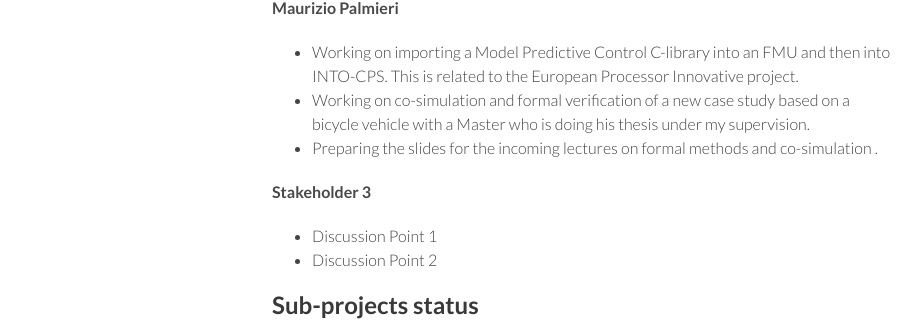
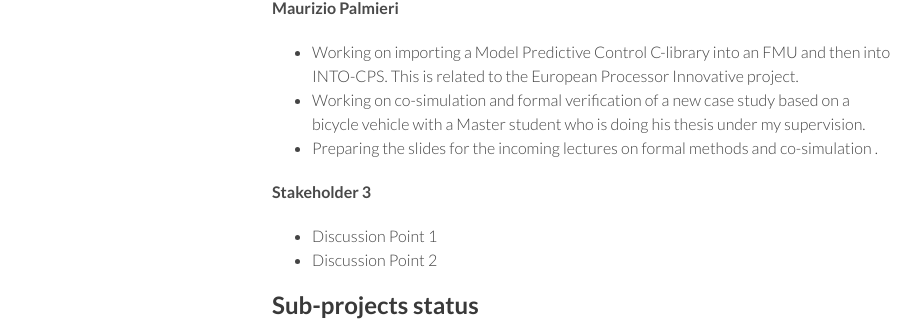
Before and after one commit to digitaltwincentre/digitaltwincentre.github.io, a Jekyll site: the page built from _biweeklies/Biweekly-33.md, in a window 1280 px wide. Shown: the part 921-1242 px from the top of the page, without its empty margins (178-1100 px from the left). Built offline with Jekyll 4.4.1, drawn with Linux system fonts in a browser that asks for light colours; nearby versions of some CDN libraries.

Commit message:
Update Biweekly-33.md

```diff
--- a/_biweeklies/Biweekly-33.md
+++ b/_biweeklies/Biweekly-33.md
@@ -45,7 +45,7 @@ date: 11 February 2021, 1230 CET
 
 #### Maurizio Palmieri
 * Working on importing a Model Predictive Control C-library into an FMU and then into INTO-CPS. This is related to the European Processor Innovative project.
-* Working on co-simulation and formal verification of a new case study based on a bicycle vehicle with a Master who is doing his thesis under my supervision.
+* Working on co-simulation and formal verification of a new case study based on a bicycle vehicle with a Master student who is doing his thesis under my supervision.
 * Preparing the slides for the incoming lectures on formal methods and co-simulation .
 
 #### Stakeholder 3
```
